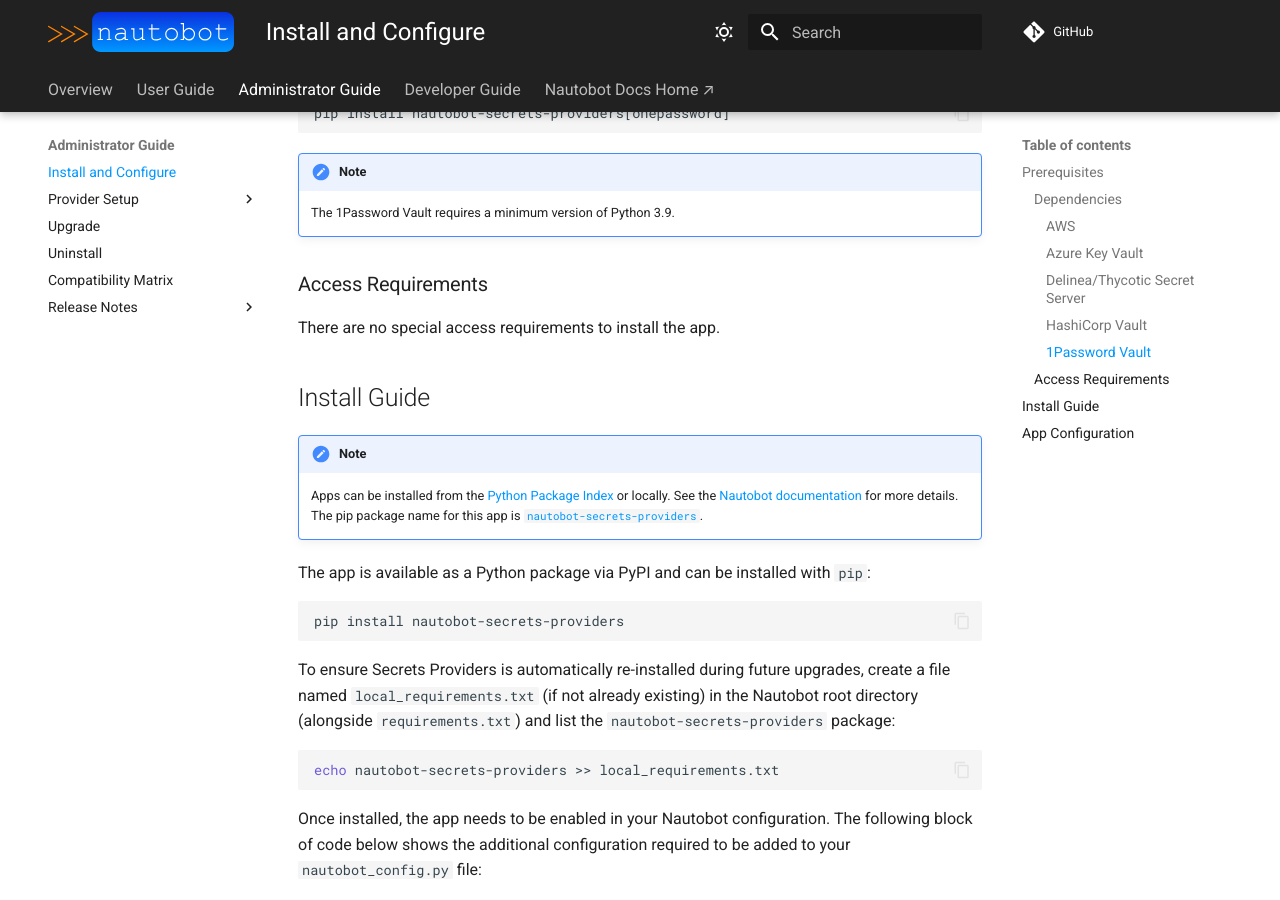
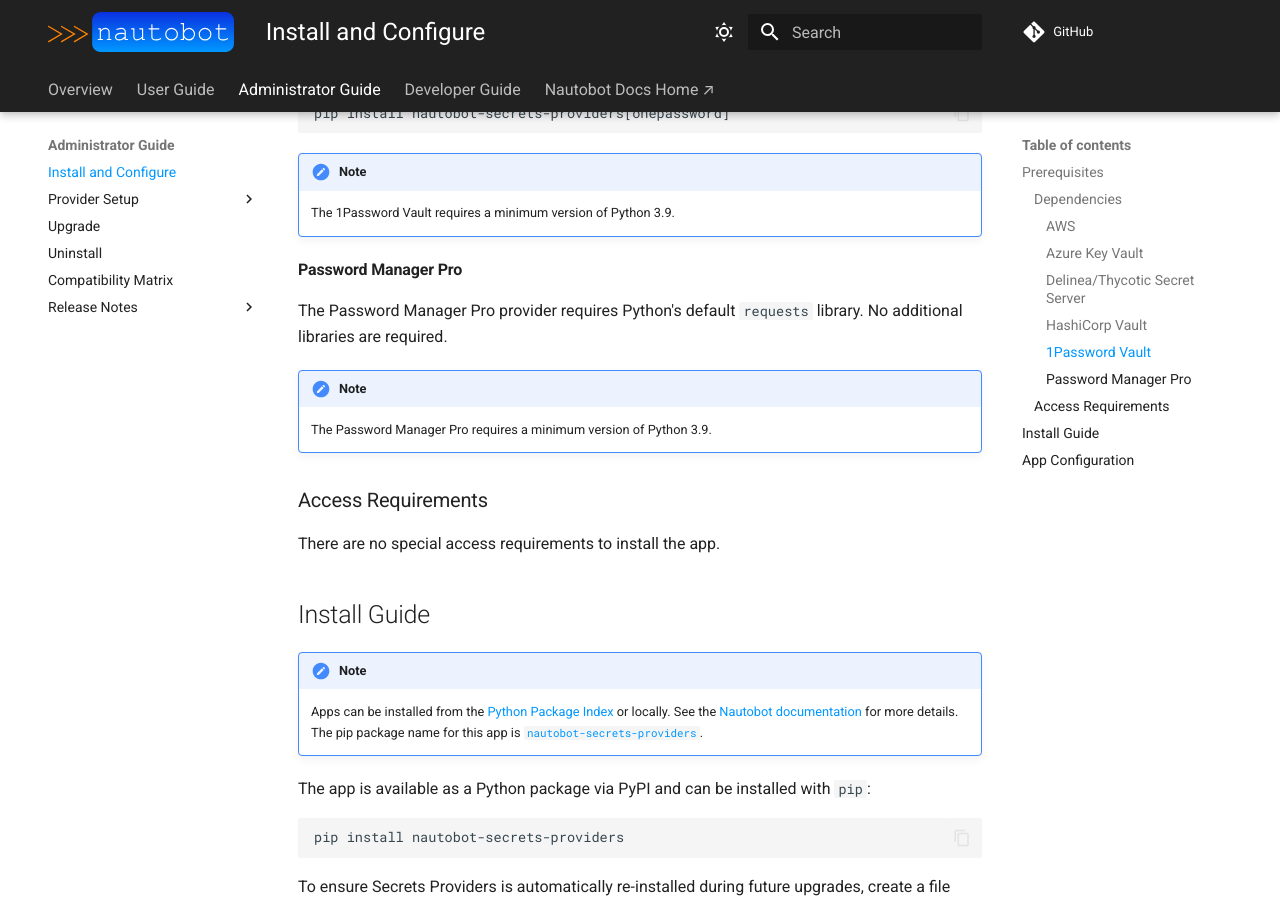
Before and after one commit to nautobot/nautobot-app-secrets-providers, an MkDocs documentation site: the page built from docs/admin/install.md, in a window 1280 px wide and 900 px high, scrolled down 1600 px. Built offline with MkDocs 1.6.1 and Material for MkDocs 9.7.7, drawn with Linux system fonts in a browser that asks for light colours; comment, search, counter and statistics services are not loaded.

```diff
--- a/docs/admin/install.md
+++ b/docs/admin/install.md
@@ -63,6 +63,13 @@ pip install nautobot-secrets-providers[onepassword]
 !!! note
     The 1Password Vault requires a minimum version of Python 3.9.
 
+#### Password Manager Pro
+
+The Password Manager Pro provider requires Python's default `requests` library. No additional libraries are required.
+
+!!! note
+    The Password Manager Pro requires a minimum version of Python 3.9.
+
 ### Access Requirements
 
 There are no special access requirements to install the app.
```
Also changed, not shown: docs/user/app_use_cases.md (+5 -0 lines), docs/images/dark/password-manager-pro-secrets-provider-add.png (added), docs/images/light/password-manager-pro-secrets-provider-add.png (added), 3 other files.
